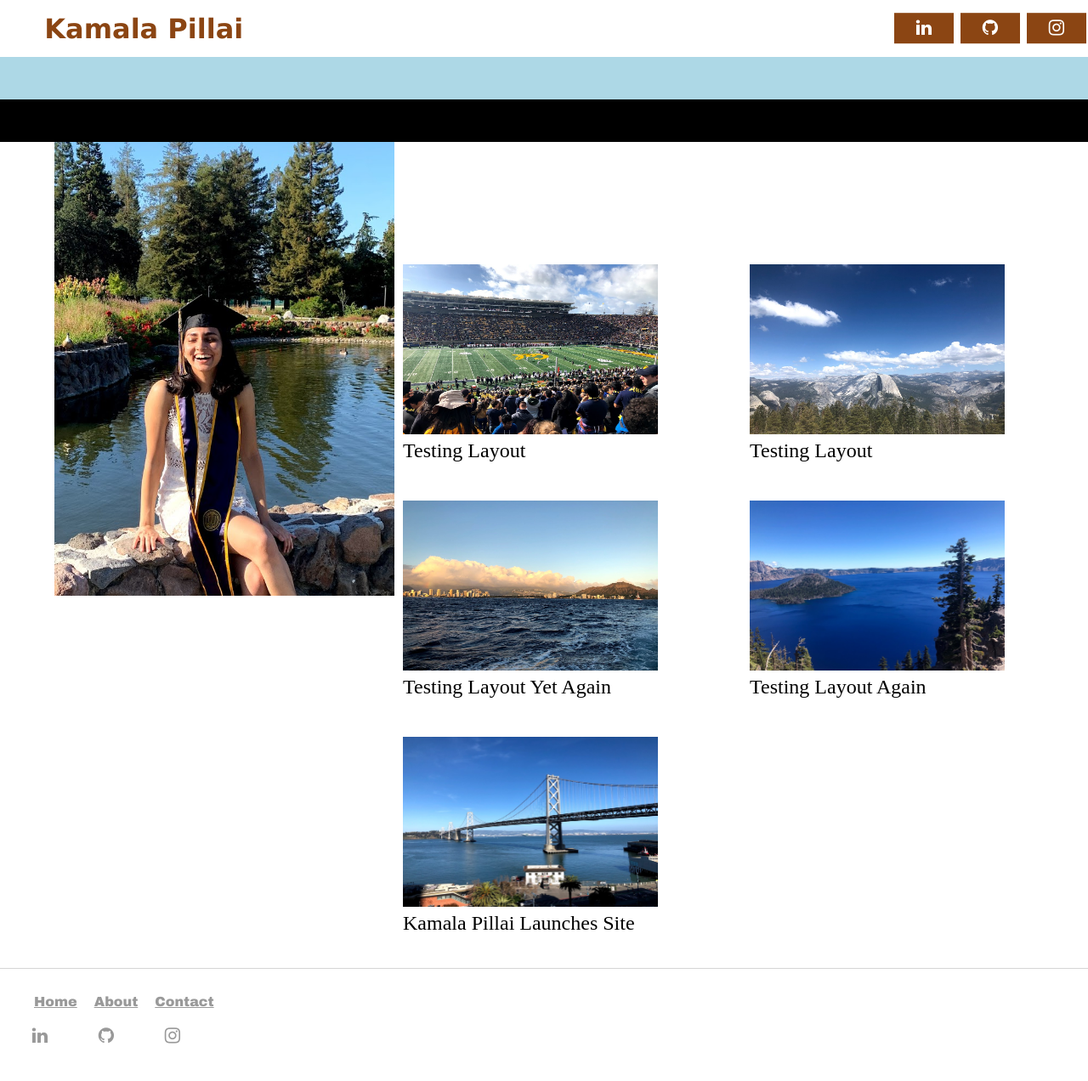
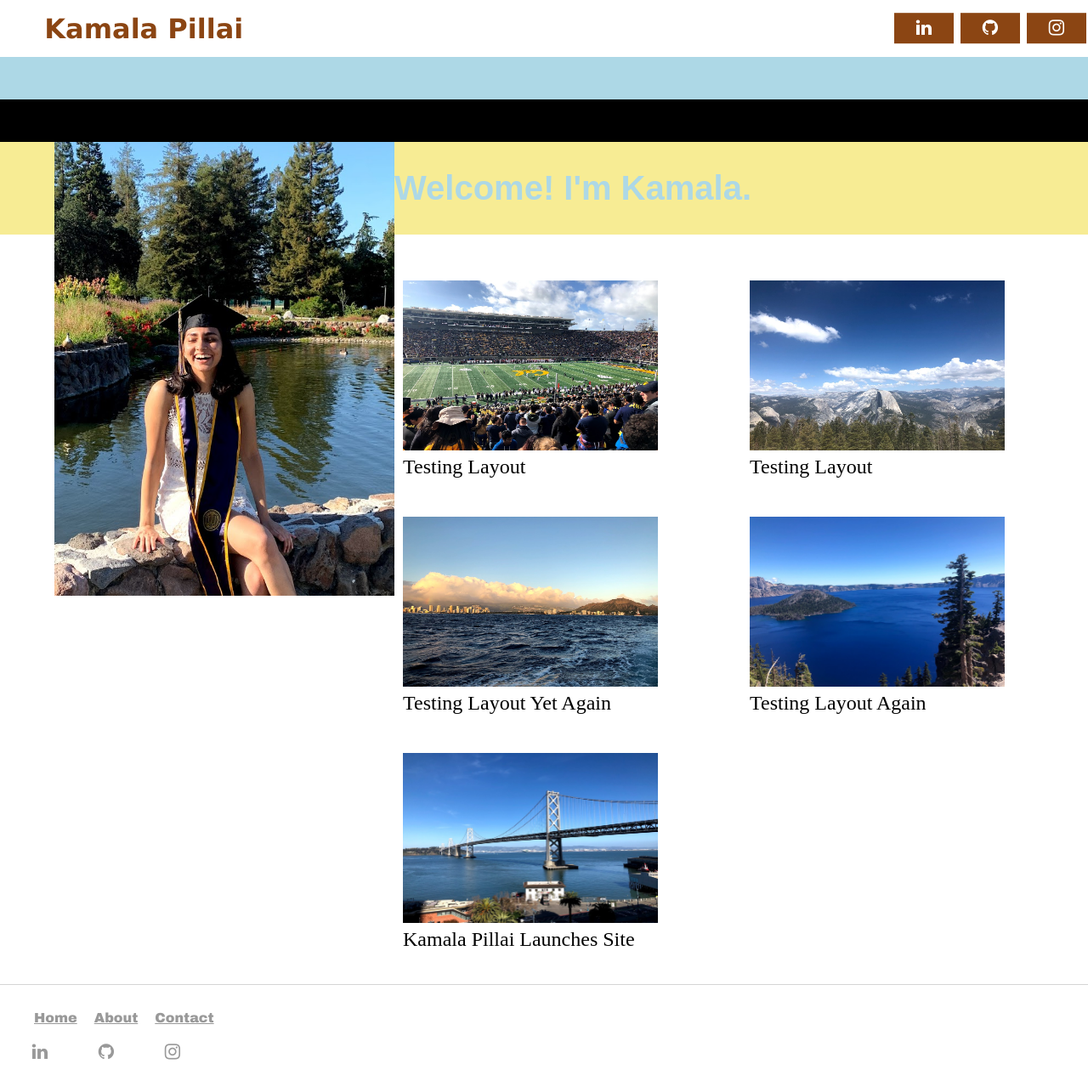
Before and after one commit to kpill/kpill.github.io, a Jekyll site: the page built from index.html, in a window 1280 px wide. Shown: the whole page at 85% size. Built offline with Jekyll 4.4.1, drawn with Linux system fonts in a browser that asks for light colours.

Commit message:
Update main.css

```diff
--- a/css/main.css
+++ b/css/main.css
@@ -227,13 +227,13 @@ html, body {
 	.yellow-box {
 		background-color: rgb(247, 236, 148);
 		padding: 5px;
-		transform: translate(-200%, 50%);
+		/*transform: translate(-150%, 50%);*/
 	}
 
 
 	h1.welcome-text {
 		font-family: Arial, Helvetica, sans-serif;
-		font-size: 2em;
+		font-size: 2.5em;
 		color: lightblue;
 	}
 
```
